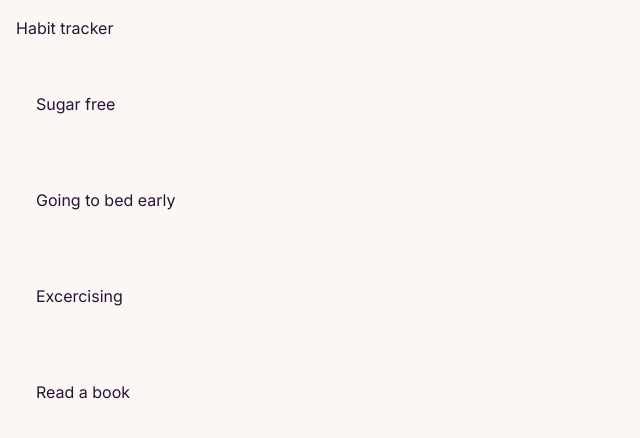
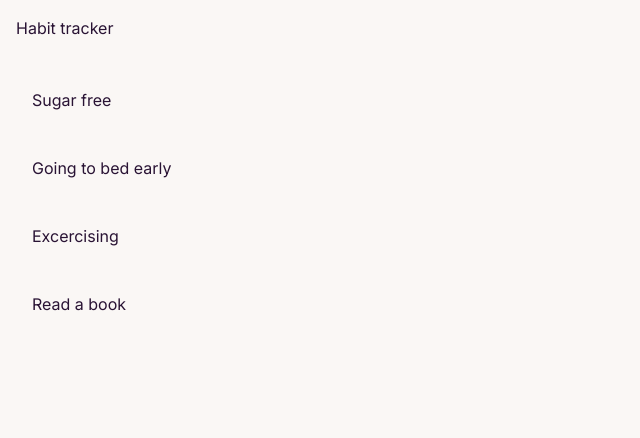
Before and after one commit to baradev/my-habit-tracker, a Next.js app: page / in a window 1280 px wide. Shown: the top 438 px of the page, without its empty margins (0-640 px from the left). Built offline with nearby package versions, Linux system fonts and the light colour scheme.

Commit message:
Fix Tailwind Color Props

```diff
--- a/app/HabitLine.tsx
+++ b/app/HabitLine.tsx
@@ -12,7 +12,7 @@ interface HabitLineProps {
 
 const HabitLine: React.FC<HabitLineProps> = ({ habit }) => {
   return (
-    <div className={`p-5 bg-${habit.color} mt-8`}>
+    <div className={`p-4 bg-${habit.color} mt-3`}>
       <h2>{habit.name}</h2>
     </div>
   );
--- a/app/page.tsx
+++ b/app/page.tsx
@@ -38,10 +38,10 @@ const habitData: HabitData = {
 export default function Home() {
   return (
     <main>
-      <h1>Habit tracker</h1>
+      <h1 className={"mb-8"}>Habit tracker</h1>
 
       <div>
-        {habitData.Habits.map((habit) => (
+        {habitData.Habits.map((habit: Habit) => (
           <HabitLine key={habit.id} habit={habit} />
         ))}
       </div>
```
